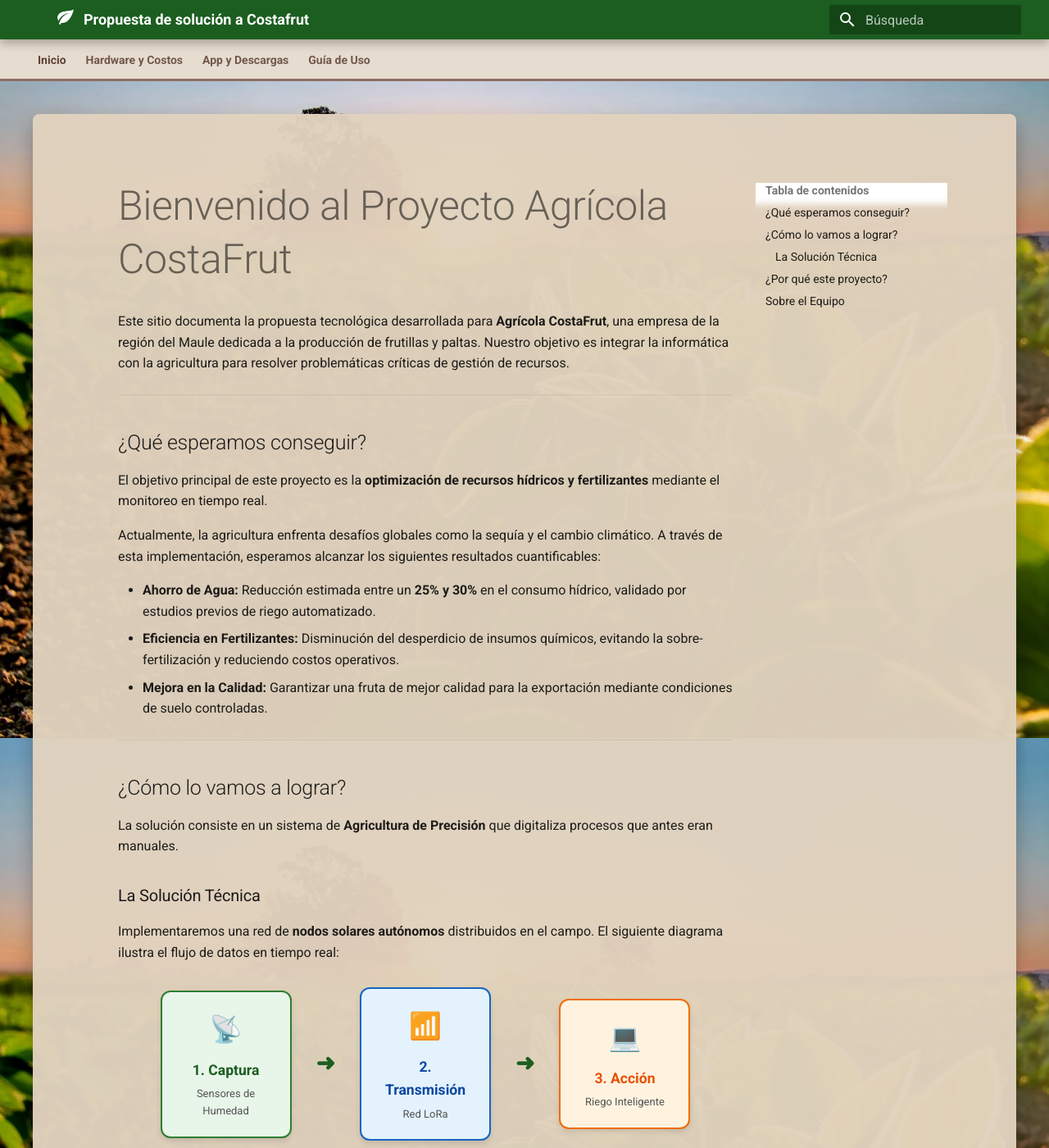
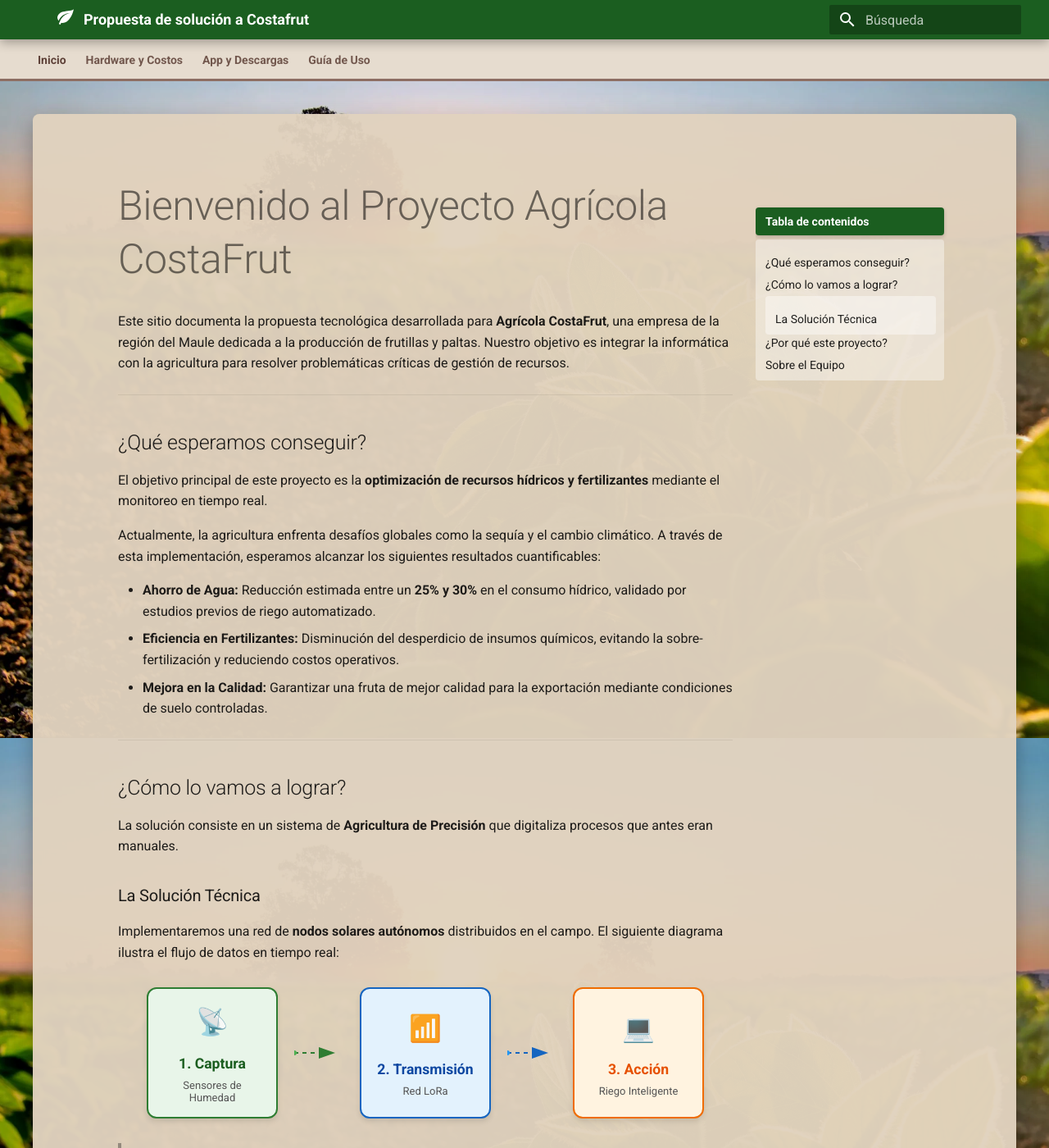
Before and after one commit to Proyecto-CostaFrut/ProyectoCostafrut, an MkDocs documentation site: the page built from docs/index.md, in a window 1280 px wide and 1400 px high. Shown: the whole window at 82% size. Built offline with MkDocs 1.6.1 and Material for MkDocs 9.7.7, drawn with Linux system fonts in a browser that asks for light colours.

Commit message:
Fix final responsive CSS + animaciones

```diff
--- a/docs/index.md
+++ b/docs/index.md
@@ -26,26 +26,50 @@
 
 <div class="home-diagram-container">
 
-  <div style="background: #e8f5e9; border: 2px solid #2e7d32; border-radius: 12px; padding: 20px; text-align: center; width: 160px; box-shadow: 0 4px 6px rgba(0,0,0,0.1);">
+  <div class="home-box" style="background: #e8f5e9; border: 2px solid #2e7d32;">
     <div style="font-size: 32px; margin-bottom: 10px;">📡</div>
-    <strong style="color: #1b5e20; display: block; font-size: 1.1em;">1. Captura</strong>
-    <div style="font-size: 13px; color: #555; margin-top: 5px;">Sensores de Humedad</div>
+    <strong style="color: #1b5e20; font-size: 1.1em;">1. Captura</strong>
+    <div style="font-size: 13px; color: #555; margin-top: 5px; line-height: 1.2;">Sensores de Humedad</div>
   </div>
 
-  <div class="home-arrow">➜</div>
-
-  <div style="background: #e3f2fd; border: 2px solid #1565c0; border-radius: 12px; padding: 20px; text-align: center; width: 160px; box-shadow: 0 4px 6px rgba(0,0,0,0.1);">
-    <div style="font-size: 32px; margin-bottom: 10px;">📶</div>
-    <strong style="color: #0d47a1; display: block; font-size: 1.1em;">2. Transmisión</strong>
-    <div style="font-size: 13px; color: #555; margin-top: 5px;">Red LoRa</div>
+  <div class="home-arrow-anim">
+    <svg width="60" height="20">
+      <defs>
+        <marker id="arrowhead-green" markerWidth="10" markerHeight="7" refX="10" refY="3.5" orient="auto">
+          <polygon points="0 0, 10 3.5, 0 7" fill="#2e7d32" />
+        </marker>
+      </defs>
+      <line x1="0" y1="10" x2="50" y2="10" stroke="#2e7d32" stroke-width="2" stroke-dasharray="5,5" marker-end="url(#arrowhead-green)" />
+      <circle cx="0" cy="10" r="3" fill="#4caf50">
+        <animate attributeName="cx" from="0" to="50" dur="1.5s" repeatCount="indefinite" />
+      </circle>
+    </svg>
   </div>
 
-  <div class="home-arrow">➜</div>
+  <div class="home-box" style="background: #e3f2fd; border: 2px solid #1565c0;">
+    <div style="font-size: 32px; margin-bottom: 10px;">📶</div>
+    <strong style="color: #0d47a1; font-size: 1.1em;">2. Transmisión</strong>
+    <div style="font-size: 13px; color: #555; margin-top: 5px; line-height: 1.2;">Red LoRa</div>
+  </div>
 
-  <div style="background: #fff3e0; border: 2px solid #ef6c00; border-radius: 12px; padding: 20px; text-align: center; width: 160px; box-shadow: 0 4px 6px rgba(0,0,0,0.1);">
+  <div class="home-arrow-anim">
+    <svg width="60" height="20">
+      <defs>
+        <marker id="arrowhead-blue" markerWidth="10" markerHeight="7" refX="10" refY="3.5" orient="auto">
+          <polygon points="0 0, 10 3.5, 0 7" fill="#1565c0" />
+        </marker>
+      </defs>
+      <line x1="0" y1="10" x2="50" y2="10" stroke="#1565c0" stroke-width="2" stroke-dasharray="5,5" marker-end="url(#arrowhead-blue)" />
+      <circle cx="0" cy="10" r="3" fill="#2196f3">
+        <animate attributeName="cx" from="0" to="50" dur="1.5s" repeatCount="indefinite" begin="0.75s" />
+      </circle>
+    </svg>
+  </div>
+
+  <div class="home-box" style="background: #fff3e0; border: 2px solid #ef6c00;">
     <div style="font-size: 32px; margin-bottom: 10px;">💻</div>
-    <strong style="color: #e65100; display: block; font-size: 1.1em;">3. Acción</strong>
-    <div style="font-size: 13px; color: #555; margin-top: 5px;">Riego Inteligente</div>
+    <strong style="color: #e65100; font-size: 1.1em;">3. Acción</strong>
+    <div style="font-size: 13px; color: #555; margin-top: 5px; line-height: 1.2;">Riego Inteligente</div>
   </div>
 
 </div>
--- a/docs/stylesheets/extra.css
+++ b/docs/stylesheets/extra.css
@@ -1,5 +1,5 @@
 /* ==========================================================================
-   EXTRA.CSS - VERSIÓN DEFINITIVA (PC ELEGANTE + MÓVIL FUNCIONAL)
+   EXTRA.CSS - VERSIÓN FINAL (CON TABLA DE CONTENIDOS CORREGIDA)
    ========================================================================== */
 
 :root > * {
@@ -21,18 +21,16 @@
   box-shadow: 0 4px 12px rgba(0,0,0,0.3);
 }
 
-/* --- 2. ESTILOS DE LA CAJA PRINCIPAL (EL "PAPEL" BEIGE) --- */
+/* --- 2. ESTILOS DE LA CAJA PRINCIPAL --- */
 .md-main__inner {
-    background-color: rgba(225, 210, 190, 0.97); /* Beige suave */
+    background-color: rgba(225, 210, 190, 0.97);
     border-radius: 8px;
     box-shadow: 0 10px 25px rgba(0,0,0,0.3);
-
-    /* MÁRGENES Y RELLENOS BASE (MÓVIL) */
     margin: 1rem 0.5rem !important;
     padding: 1.5rem 1rem !important;
 }
 
-/* --- 3. PESTAÑAS DE NAVEGACIÓN (TABS) --- */
+/* --- 3. PESTAÑAS DE NAVEGACIÓN --- */
 .md-tabs {
     background-color: #e6dccf !important;
     border-bottom: 3px solid #8d6e63 !important;
@@ -49,87 +47,123 @@
     opacity: 1;
 }
 
-/* --- 4. COMPORTAMIENTO RESPONSIVE (LA CLAVE) --- */
+/* --- 4. COMPORTAMIENTO RESPONSIVE --- */
 
-/* >>> VISTA DE CELULAR (Por defecto) <<< */
-/* Aseguramos que el botón de menú (hamburguesa) sea visible */
+/* >>> MÓVIL <<< */
 .md-header__button[for="__drawer"] {
     display: block !important;
-    color: #1B5E20 !important;
+    color: white !important;
 }
 
-/* Ajuste del título en móvil para que no sea gigante */
 .md-typeset h1 {
     font-size: 1.8rem;
     margin-top: 0;
 }
 
+/* >>> PC (Pantallas grandes) <<< */
+@media screen and (min-width: 76.25em) {
+    .md-header__button[for="__drawer"] { display: none !important; }
+    .md-sidebar--primary { display: none !important; }
 
-/* >>> VISTA DE PC (Pantallas mayores a 1220px) <<< */
-@media screen and (min-width: 76.25em) {
-
-    /* 1. Ocultar menú lateral (Hamburguesa) porque tenemos Tabs */
-    .md-header__button[for="__drawer"] {
-        display: none !important;
+    .md-main__inner {
+        max-width: 1200px;
+        margin: 2rem auto !important;
+        padding: 3rem 4rem !important;
     }
 
-    /* 2. Ocultar barra lateral izquierda (Navegación duplicada) */
-    .md-sidebar--primary {
-        display: none !important;
-    }
-
-    /* 3. MEJORAR LA CAJA DE CONTENIDO EN PC */
-    .md-main__inner {
-        max-width: 1200px;         /* Ancho máximo controlado */
-        margin: 2rem auto !important; /* Centrado horizontalmente */
-        padding: 3rem 4rem !important; /* MUCHO MÁS ESPACIO INTERNO (Aire) */
-    }
-
-    /* 4. Ajuste fino del Logo para tocar la letra P (Tu petición anterior) */
     .md-header__button.md-logo {
         transform: translate(22px, -4px);
     }
 
-    /* 5. Títulos más grandes y elegantes en PC */
     .md-typeset h1 {
         font-size: 2.5rem;
         margin-bottom: 1.5rem;
     }
 }
 
-/* ... (Mantén todo lo que ya tenías arriba) ... */
+/* --- 5. FLECHAS DEL DIAGRAMA (INICIO) --- */
+.home-diagram-container {
+    display: flex; flex-wrap: wrap; justify-content: center; align-items: center; gap: 15px; margin: 30px 0;
+}
+
+.home-arrow {
+    font-size: 28px; color: #1B5E20; font-weight: bold; display: flex; justify-content: center; align-items: center;
+    transform: rotate(90deg); margin: 5px 0; width: 100%;
+}
+
+@media screen and (min-width: 60em) {
+    .home-arrow {
+        transform: rotate(0deg); margin: 0 15px; width: auto;
+    }
+}
+
+/* --- 6. CORRECCIÓN TABLA DE CONTENIDOS (DERECHA) --- */
+/* Esto es lo que faltaba para que no se vea blanca */
+.md-nav--secondary .md-nav__title {
+    background-color: #1B5E20 !important;
+    color: #ffffff !important;
+    box-shadow: 0 2px 5px rgba(0,0,0,0.2) !important;
+    border-radius: 4px;
+    padding: 8px 12px;
+    margin-top: 1.5rem;
+    font-weight: bold;
+}
+
+/* Fondo suave para los enlaces de la tabla */
+.md-nav--secondary .md-nav__list {
+    background-color: rgba(255, 255, 255, 0.4);
+    padding: 10px;
+    border-radius: 4px;
+    margin-top: 5px;
+}
+
+/* ... (Todo lo anterior sigue igual) ... */
 
 /* ==========================================================
-   9. FLECHAS DEL DIAGRAMA DE INICIO (RESPONSIVE)
+   9. DIAGRAMA DE INICIO (ANIMADO Y UNIFORME)
    ========================================================== */
 .home-diagram-container {
     display: flex;
     flex-wrap: wrap;
     justify-content: center;
     align-items: center;
-    gap: 15px;
+    gap: 10px;
     margin: 30px 0;
 }
 
-.home-arrow {
-    font-size: 28px;
-    color: #1B5E20; /* Verde corporativo */
-    font-weight: bold;
+/* CAJAS: Tamaño fijo y contenido centrado */
+.home-box {
+    width: 160px;
+    height: 160px; /* Altura fija = Cuadrados iguales */
+    border-radius: 12px;
+    padding: 15px;
+    text-align: center;
+    box-shadow: 0 4px 6px rgba(0,0,0,0.1);
+
+    /* Centrado vertical y horizontal del contenido interno */
+    display: flex;
+    flex-direction: column;
+    justify-content: center;
+    align-items: center;
+}
+
+/* FLECHAS ANIMADAS */
+.home-arrow-anim {
     display: flex;
     justify-content: center;
     align-items: center;
+    width: 60px;
+    height: 60px;
 
-    /* POR DEFECTO (Móvil): Flecha apunta abajo */
+    /* MÓVIL (Por defecto): Rotar 90 grados para apuntar abajo */
     transform: rotate(90deg);
-    margin: 5px 0;
-    width: 100%; /* Ocupa ancho completo para separar cajas verticalmente */
+    margin: -10px 0; /* Ajuste para que no ocupe mucho espacio vertical */
 }
 
-/* EN PC (Pantallas grandes): Flecha apunta a la derecha */
+/* PC (Pantallas grandes): Rotar 0 grados (derecha) */
 @media screen and (min-width: 60em) {
-    .home-arrow {
+    .home-arrow-anim {
         transform: rotate(0deg);
-        margin: 0 15px;
-        width: auto; /* Ancho automático para quedar entre cajas */
+        margin: 0 10px;
     }
 }
```
